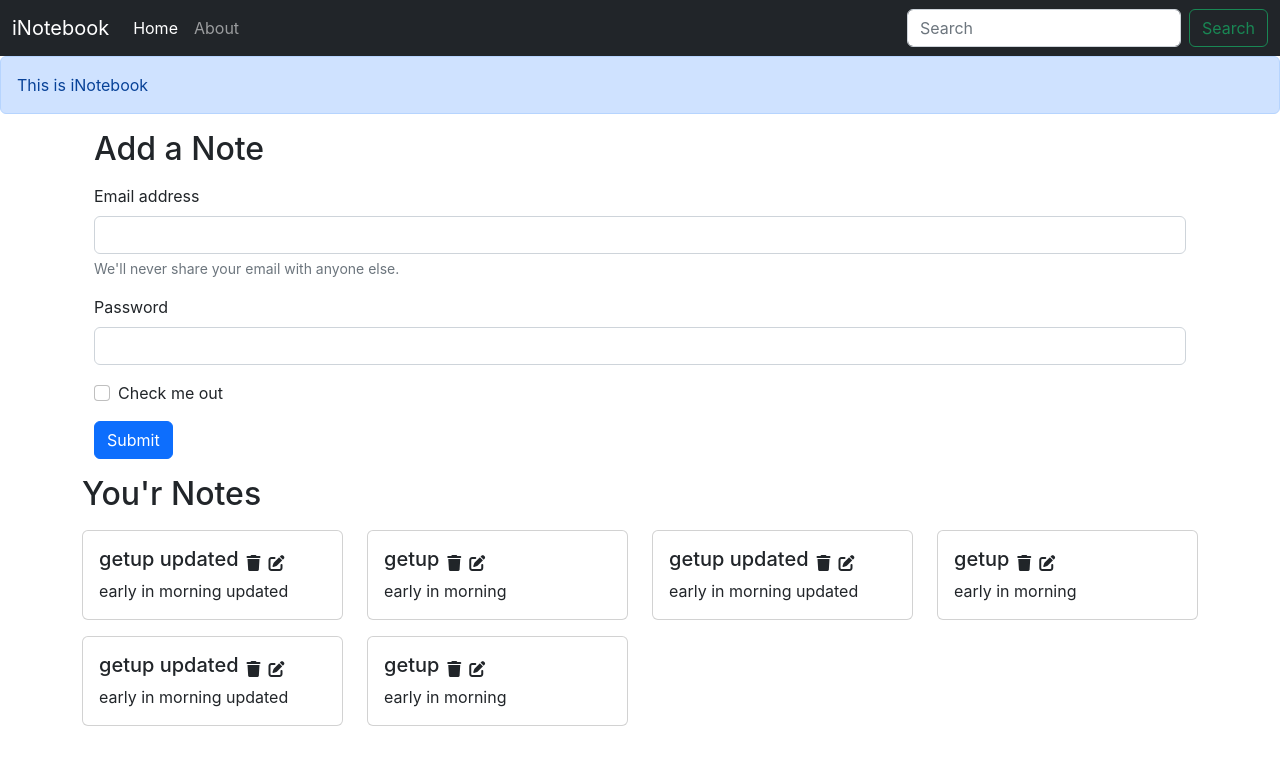
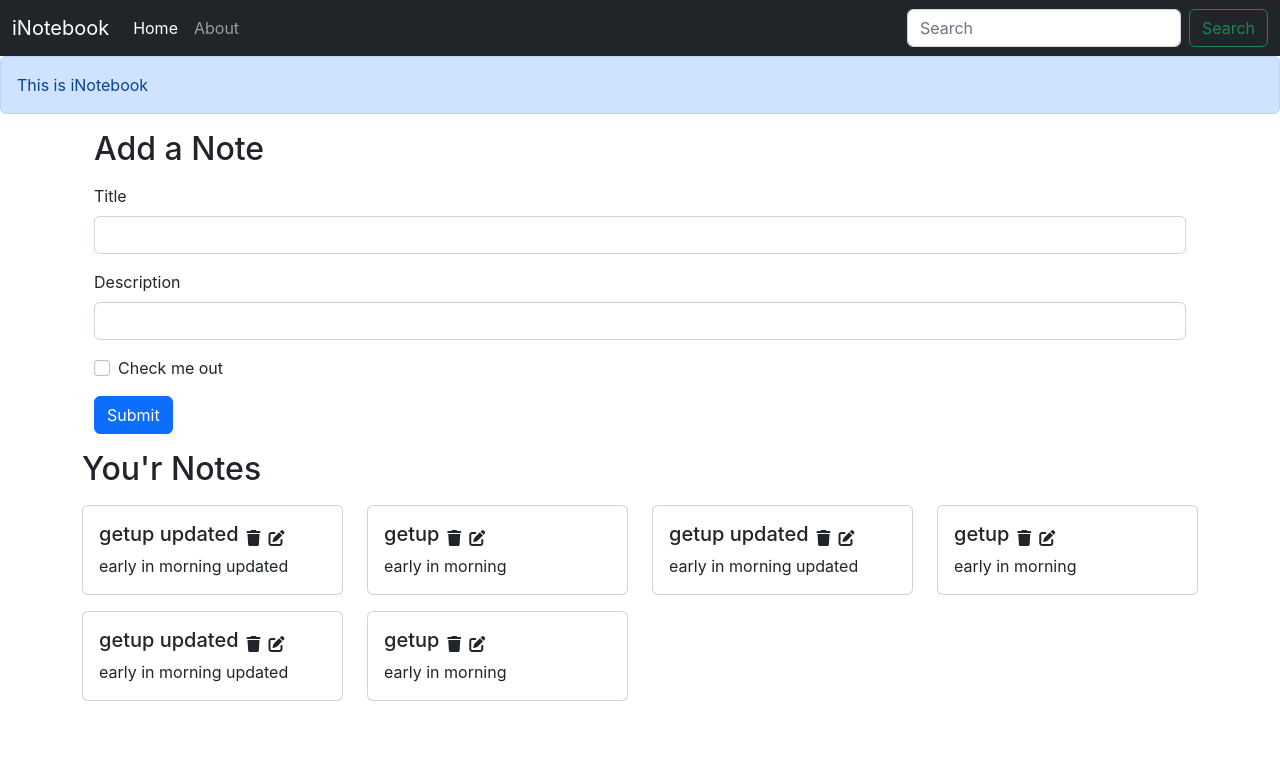
Before and after one commit to tusharsolanki15/iNotebook-React, a React (Create React App) app: page / in a window 1280 px wide. Shown: the top 764 px of the page. Built offline with nearby package versions, Linux system fonts and the light colour scheme.

Commit message:
Added AddNote component

```diff
--- /dev/null
+++ b/src/components/AddNote.js
@@ -0,0 +1,38 @@
+import React, {useContext, useState} from 'react'
+import NoteContext from '../context/notes/noteContext';
+
+export const AddNote = () => {
+    const context =  useContext(NoteContext);
+    const {addNote} = context;
+
+    const [note, setNote] = useState({title: "", description: "", tag: "Default"})
+
+    const handleClick = (e) =>{
+            e.preventDefault();
+            addNote(note.title, note.description, note.tag);
+    }
+
+    const  onChange = (e) =>{
+        setNote({...note, [e.target.name]: e.target.value})
+    }
+    return (
+        <div className="container my-3">
+            <h2>Add a Note</h2>
+            <form className='my-3'>
+                <div className="my-3">
+                    <label htmlFor="title" className="form-label">Title</label>
+                    <input type="text" className="form-control" id="title" name="title" aria-describedby="emailHelp" onChange={onChange}/>
+                </div>
+                <div className="mb-3">
+                    <label htmlFor="description" className="form-label">Description</label>
+                    <input type="text" className="form-control" id="description" name="description" onChange={onChange}/>
+                </div>
+                <div className="mb-3 form-check">
+                    <input type="checkbox" className="form-check-input" id="exampleCheck1" />
+                    <label className="form-check-label" htmlFor="exampleCheck1">Check me out</label>
+                </div>
+                <button type="submit" className="btn btn-primary" onClick={handleClick}>Submit</button>
+            </form>
+        </div>
+    )
+}
--- a/src/components/Alert.js
+++ b/src/components/Alert.js
@@ -3,7 +3,7 @@
 export const Alert = (props) => {
   return (
     <div>
-        <div class="alert alert-primary" role="alert">
+        <div className="alert alert-primary" role="alert">
             {props.message}
         </div>
   </div>
--- a/src/components/Home.js
+++ b/src/components/Home.js
@@ -1,29 +1,8 @@
-import React from 'react'
 import { Notes } from './Notes'
 
 export const Home = () => {
   return (
     <div>
-      <div className="container my-3">
-        <h2>Add a Note</h2>
-        <form className='my-3'>
-          <div className="my-3">
-            <label htmlFor="exampleInputEmail1" className="form-label">Email address</label>
-            <input type="email" className="form-control" id="exampleInputEmail1" aria-describedby="emailHelp" />
-            <div id="emailHelp" className="form-text">We'll never share your email with anyone else.</div>
-          </div>
-          <div className="mb-3">
-            <label htmlFor="exampleInputPassword1" className="form-label">Password</label>
-            <input type="" className="form-control" id="exampleInputPassword1" />
-          </div>
-          <div className="mb-3 form-check">
-            <input type="checkbox" className="form-check-input" id="exampleCheck1" />
-            <label className="form-check-label" htmlFor="exampleCheck1">Check me out</label>
-          </div>
-          <button type="submit" className="btn btn-primary">Submit</button>
-        </form>
-      </div>
-
       <Notes/>
     </div>
   )
--- a/src/components/Notes.js
+++ b/src/components/Notes.js
@@ -1,16 +1,20 @@
 import React, {useContext} from 'react'
 import NoteContext from '../context/notes/noteContext';
 import {Noteitem} from './Noteitem'
+import { AddNote } from './AddNote'
 
 export const Notes = () => {
     const context =  useContext(NoteContext);
-    const {notes, setNotes} = context;
+    const {notes, addNote} = context;
   return (
+    <>
+    <AddNote/>
     <div className="row my-3">
         <h2>You'r Notes</h2>
         {notes.map((note)=>{
           return <Noteitem key={note._id} note={note}/>
         })}
       </div>
+    </>
   )
 }
--- a/src/context/notes/NoteState.js
+++ b/src/context/notes/NoteState.js
@@ -60,8 +60,32 @@
       ]
       const [notes, setNotes] =  useState(notesInitial)
 
+      // Add a Note
+      const addNote = (title, description, tag) =>{
+        // TODO: API Call
+        console.log("Adding a new note")
+        const note = {"_id": "64f2eb960513ee4b9f010521",
+        "user": "64f0b08f2e962093baf09f4b",
+        "title": title,
+        "description": description,
+        "tag": tag,
+        "date": "2023-09-02T08:00:22.307Z",
+        "__v": 0}
+        setNotes(notes.concat(note))
+      }
+
+      // Delete a Note
+      const deleteNote = () =>{
+
+      }
+
+      // Edit a Note
+      const editNote = () =>{
+
+      }
+
     return (
-        <NoteContext.Provider value={{notes, setNotes}}>
+        <NoteContext.Provider value={{notes, addNote, deleteNote, editNote}}>
             {props.children}
         </NoteContext.Provider>
     )
```
